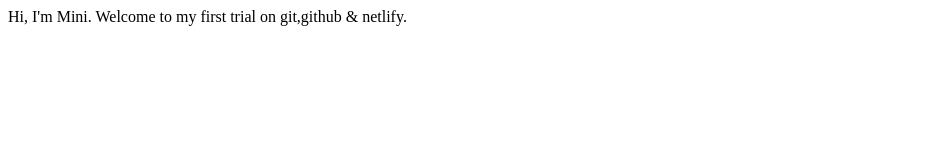
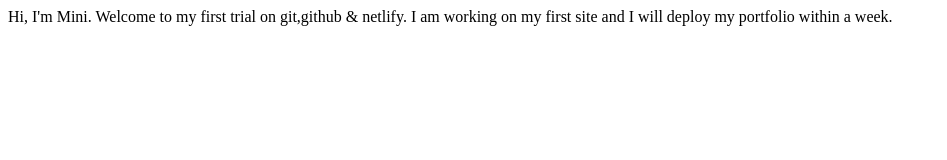
Before and after one commit to minijainn/firstsite, a plain HTML site: page index.html in a window 1280 px wide. Shown: the whole page, without its empty margins (0-947 px from the left). Drawn offline with Linux system fonts and the light colour scheme.

Commit message:
update : added working details

```diff
--- a/index.html
+++ b/index.html
@@ -9,6 +9,6 @@
 <body>
     Hi, I'm Mini.
     Welcome to my first trial on git,github & netlify.
-
+    I am working on my first site and I will deploy my portfolio within a week.
 </body>
 </html>
```
